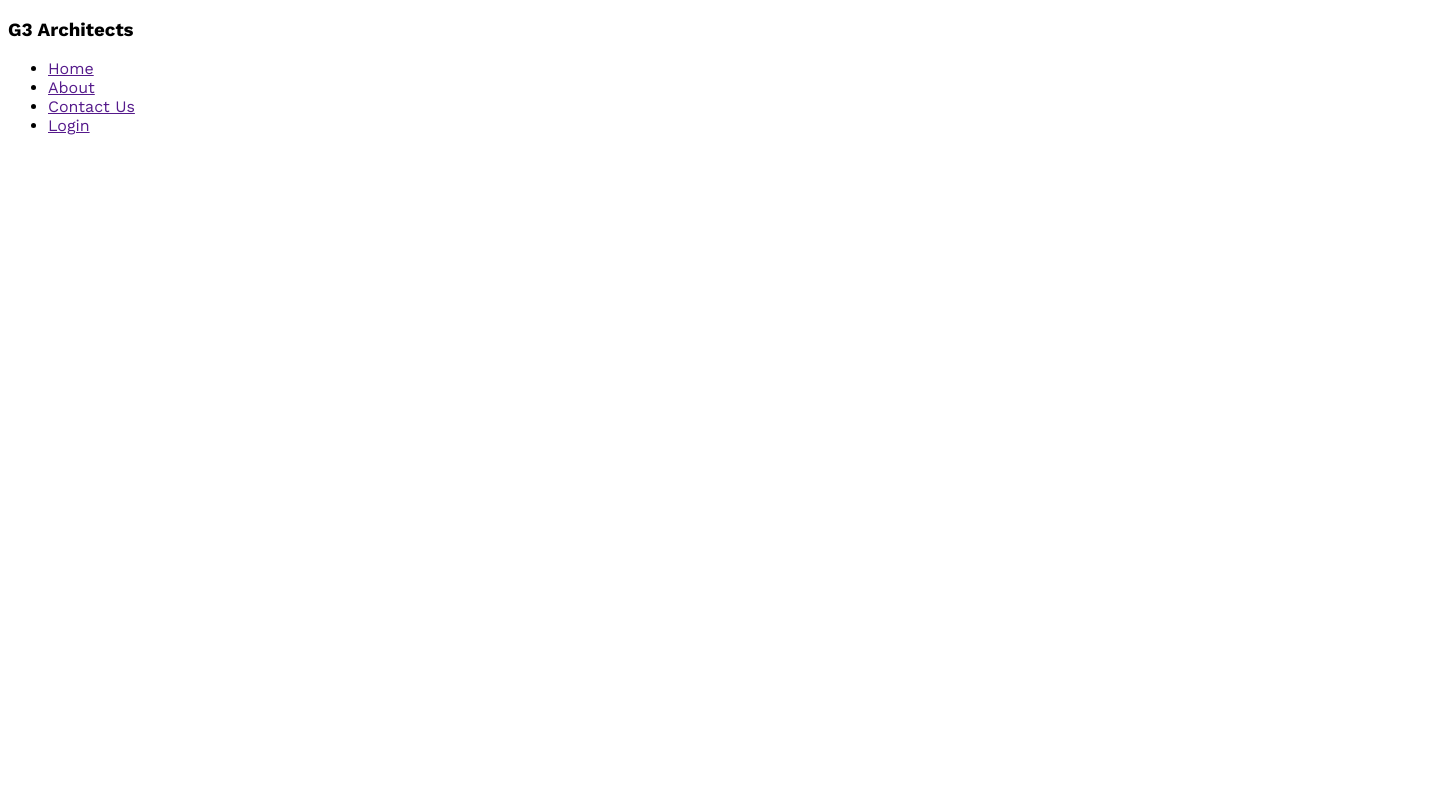
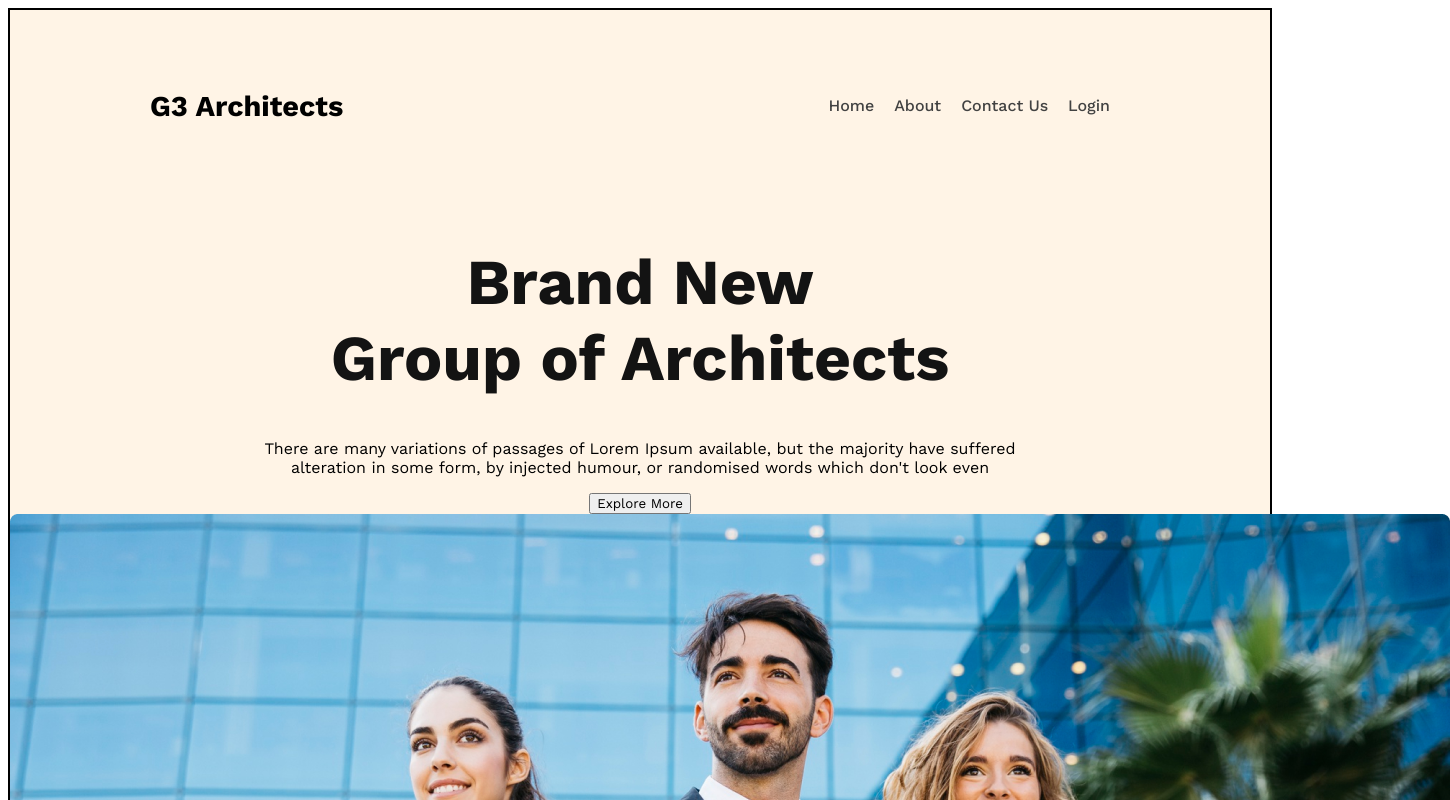
Before and after one commit to mdsarman/Archited-Website, a plain HTML site: page index.html in a window 1280 px wide. Shown: the top 800 px of the page, 1450 px wide, since content can reach past the window. Drawn offline with nearby package versions, Linux system fonts and the light colour scheme.

Commit message:
add Banner section and image

```diff
--- a/Style/style.css
+++ b/Style/style.css
@@ -5,3 +5,49 @@
     font-family: "Work Sans", sans-serif;
 
   }
+/* Header Style */
+header{
+    background-color: rgba(255,144,14,0.10);
+    border: 2px solid black;
+}
+nav{
+    display: flex;
+    justify-content: space-between;
+    align-items: center;
+    padding: 50px 140px;
+}
+.nav-title{
+    font-size: 1.8rem;
+    font-weight: 700;
+}
+nav > ul{
+    display: flex;
+}
+nav li{
+    list-style: none;
+    margin-right: 20px;
+    font-weight: 500;
+    font-size: 1rem;
+
+}
+nav>ul li a{
+    text-decoration: none;
+    color: #424242;
+}
+/* Banner Styles */
+.banner-contend{
+
+    max-width: 800px;
+    text-align: center;
+    margin: 0 auto;
+}
+.banner-title{
+    font-size: 4rem;
+    font-weight: 700;
+    color: #131313;
+    line-height: normal;
+.banner-description{
+    font-size: 14px;
+    color: #727272;
+    line-height: 26px;
+}
--- a/index.html
+++ b/index.html
@@ -9,7 +9,7 @@
 <body>
     <header>
         <nav>
-            <h3>G3 Architects</h3>
+            <h3 class="nav-title">G3 Architects</h3>
             <ul>
                 <li><a href="">Home </a></li>
                 <li><a href="">About</a></li>
@@ -17,6 +17,18 @@
                 <li><a href="">Login</a></li>
             </ul>
         </nav>
+        <div class="banner">
+            <div class="banner-contend">
+                <h1 class="banner-title">Brand New <br>
+                    Group of Architects </h1>
+            <p class="banner-description">There are many variations of passages of Lorem Ipsum available, but the majority have suffered alteration in
+                some form, by injected humour, or randomised words which don't look even</p>
+            <button class="btn-primary">Explore More</button>
+            </div>
+
+            <div class="banner-img"><img src="images/banner.png" alt=""></div>
+
+        </div>
     </header>
  <main></main>
  <footer>
```
